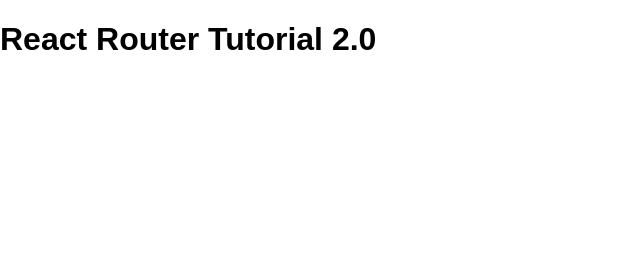
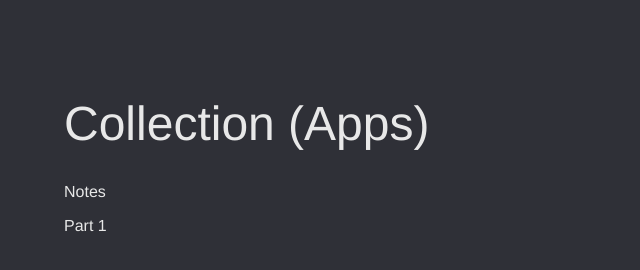
Before and after one commit to cfsanderson/react-routing-2, a React app: page / in a window 1280 px wide. Shown: the whole page, without its empty margins (0-640 px from the left). Built offline with nearby package versions, Linux system fonts and the light colour scheme; some packages are replaced by stand-ins of ours.

Commit message:
Refactored and working but React Router not working yet.

```diff
--- a/package.json
+++ b/package.json
@@ -35,6 +35,7 @@
     "react": "^15.5.4",
     "react-dom": "^15.5.4",
     "react-hot-loader": "next",
+    "react-router": "^4.1.1",
     "redbox-react": "^1.3.6",
     "sass-loader": "^6.0.3",
     "style-loader": "^0.16.1",
--- a/src/components/App.js
+++ b/src/components/App.js
@@ -1,10 +1,14 @@
 import React, { Component } from 'react'
+import { Router, Route, hashHistory } from 'react-router'
+import Apps from './Apps'
 
 class App extends Component {
   render () {
-    return <div>
-      <h1>React Router Tutorial 2.0</h1>
-    </div>
+    return (
+      <div>
+        <Apps />
+      </div>
+    )
   }
 }
 
--- /dev/null
+++ b/src/components/Apps.js
@@ -0,0 +1,17 @@
+import React, { Component } from 'react'
+import Notes from './Notes'
+import Part01 from './Part01'
+
+class Apps extends Component {
+  render () {
+    return (
+      <div>
+        <h1>Collection (Apps)</h1>
+        <Notes />
+        <Part01 />
+      </div>
+    )
+  }
+}
+
+export default Apps
--- /dev/null
+++ b/src/components/Notes.js
@@ -0,0 +1,11 @@
+import React, { Component } from 'react'
+
+class Notes extends Component {
+  render () {
+    return (
+      <div>Notes</div>
+    )
+  }
+}
+
+export default Notes
--- /dev/null
+++ b/src/components/Part01.js
@@ -0,0 +1,13 @@
+import React, { Component } from 'react'
+
+class Part01 extends Component {
+  render () {
+    return (
+      <div>
+        <p>Part 1</p>
+      </div>
+    )
+  }
+}
+
+export default Part01
--- a/src/index.js
+++ b/src/index.js
@@ -2,17 +2,16 @@
 import ReactDOM from 'react-dom'
 import { AppContainer } from 'react-hot-loader'
 import Redbox from 'redbox-react'
-
 import App from './components/App'
 
 import './styles/screen.scss'
 
-const root = document.getElementById('root')
-
 const render = app => {
   ReactDOM.render(
-    <AppContainer errorReporter={Redbox}>{app}</AppContainer>,
-    root
+    <AppContainer errorReporter={Redbox}>
+      {app}
+    </AppContainer>,
+    document.getElementById('root')
   )
 }
 
--- a/src/styles/_utility.scss
+++ b/src/styles/_utility.scss
@@ -18,5 +18,6 @@
   body,
   #root {
     min-height: 100%;
+    margin: 0;
   }
 }
--- a/src/styles/screen.scss
+++ b/src/styles/screen.scss
@@ -1,7 +1,7 @@
 @import 'utility';
 
 $base-text-size: 16px;
-$base-font-family: sans-serif;
+$base-font-family: Helvetica, sans-serif;
 
 html {
   @include full-height;
@@ -10,4 +10,19 @@
 body {
   margin: 0;
   font: $base-text-size / 1 $base-font-family;
+  font-weight: 100;
+  background-color: hsla(232, 7%, 20%, 1);
+  color: #e8e8e8;
+  padding: 5%;
+
+  h1 { font-size: 3em; }
+
+  h1,
+  h2 {
+    font-weight: 100;
+  }
+
+  p {
+    font-weight: 100;
+  }
 }
```
Also changed, not shown: 1 other file.
